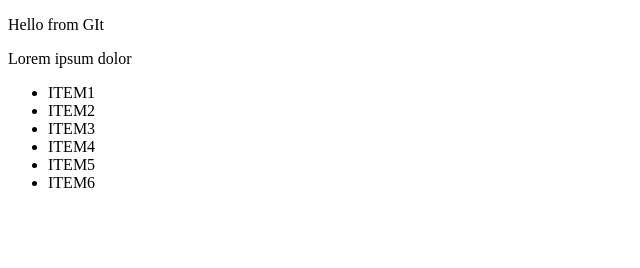
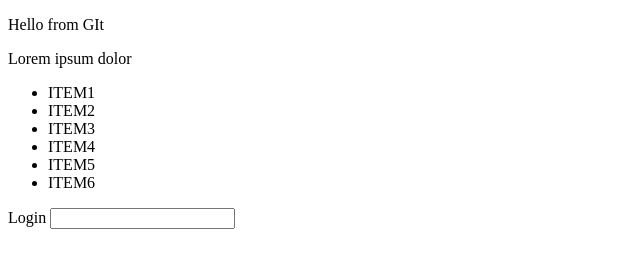
Before and after one commit to Yurii-Havrysh/for_GIT, a plain HTML site: page index.html in a window 1280 px wide. Shown: the whole page, without its empty margins (0-640 px from the left). Drawn offline with Linux system fonts and the light colour scheme.

Commit message:
Add form elements

```diff
--- a/index.html
+++ b/index.html
@@ -17,5 +17,9 @@
         <li>ITEM5</li>
         <li>ITEM6</li>
     </ul>
+
+    <form action="">
+        Login <input type="text" name="" id="">
+    </form>
 </body>
 </html>
```
